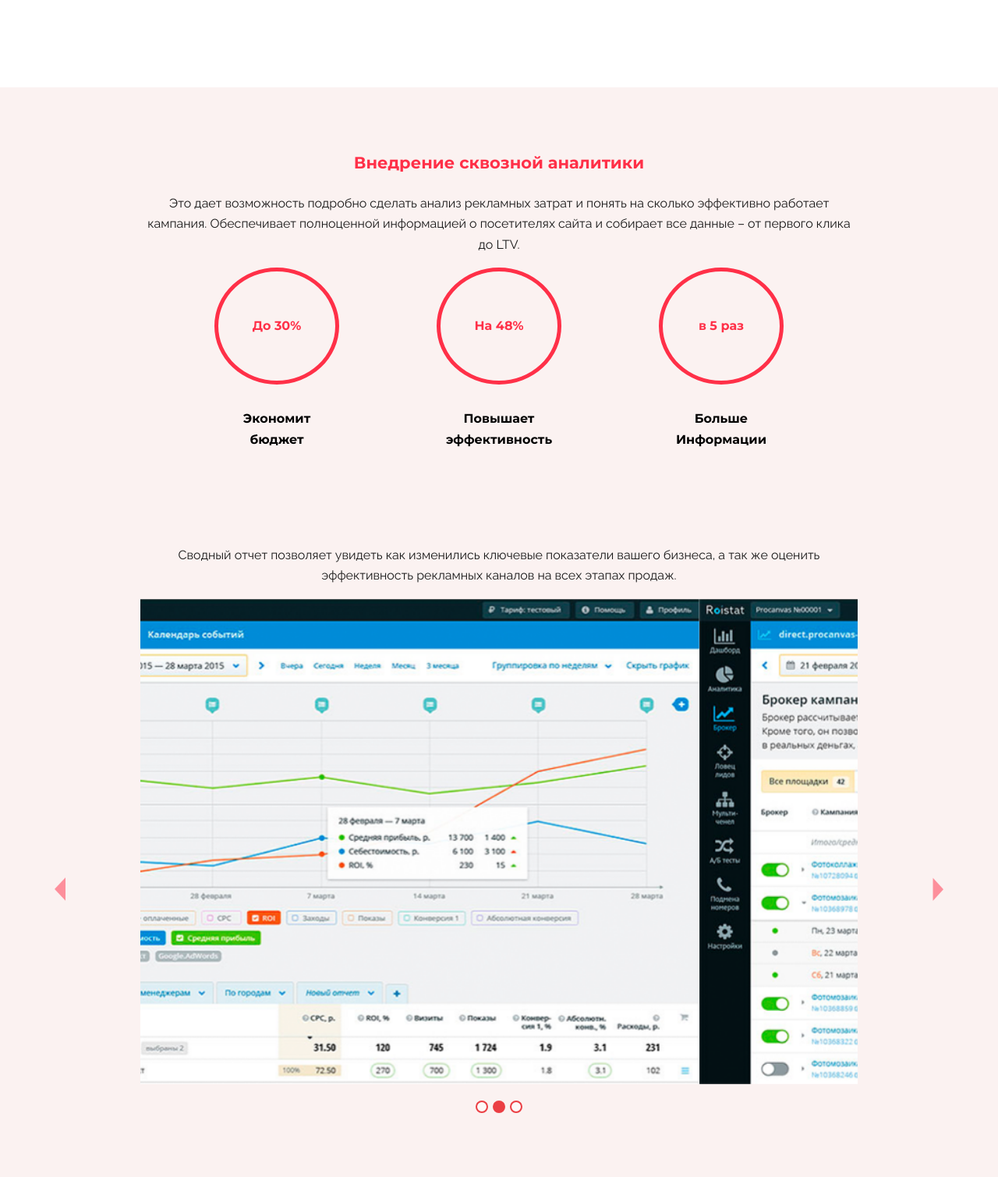
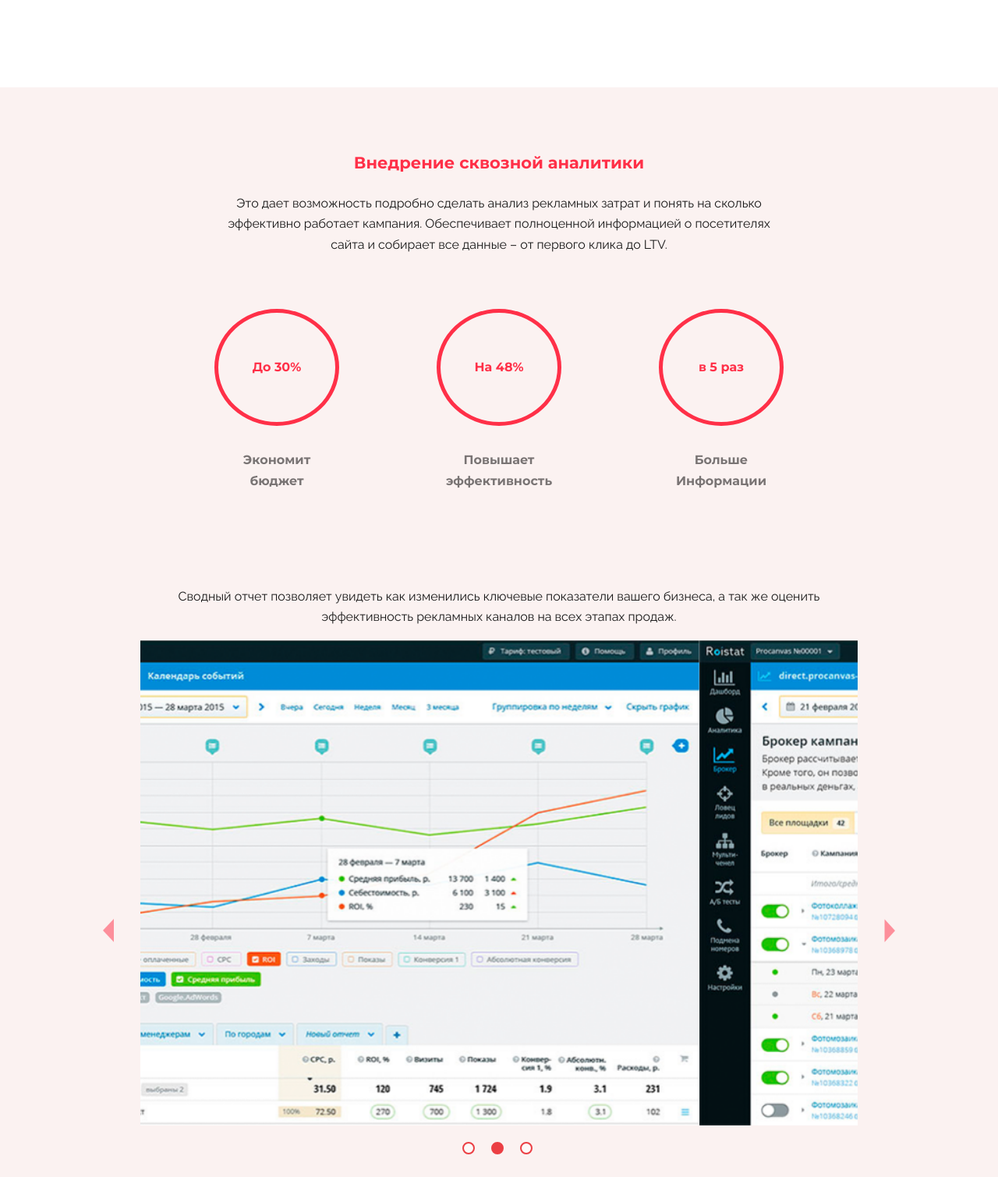
Before and after one commit to zinovyevaleks/TLSmedia_case_target, a website: page app/index.html in a window 1280 px wide. Shown: the part 3920-5429 px from the top of the page at 78% size. Drawn offline with Linux system fonts and the light colour scheme; a web font is replaced by a local one.

Commit message:
Стили шрифтов

```diff
--- a/app/index.html
+++ b/app/index.html
@@ -172,12 +172,11 @@
 
 			</div>
 		</div>
-
 	</section>
 	<section class="analytics">
 		<div class="container">
 			<div class="row justify-content-center">
-				<div class="col-10 text-center">
+				<div class="col-8 text-center">
 					<h3>Внедрение сквозной аналитики</h3>
 					<p>Это дает возможность подробно сделать анализ рекламных затрат и понять на сколько эффективно работает кампания. Обеспечивает полноценной информацией о посетителях сайта и собирает все данные – от первого клика до LTV.</p>
 				</div>
--- a/app/scss/_analytics.scss
+++ b/app/scss/_analytics.scss
@@ -16,6 +16,7 @@
     }
 
     .circle-block {
+        margin-top: 53px;
         margin-bottom: 106px;
     }
 
@@ -35,7 +36,7 @@
         &-description {
             text-align: center;
             font-family: 'Montserrat', sans-serif;
-      color: #000000;
+            color: #797474;
             font-weight: 700;
             text-align: center;
             margin-top: 31px;
@@ -45,10 +46,8 @@
     .carousel {
         margin-bottom: 122px;
 
-    &-control-prev-icon {
-      width: 21px;
-      height: 30px;
-      background-image: url("../img/Left_arrow.png");
+        &-control-next {
+            right: 62px;
         }
 
         &-control-next-icon {
@@ -56,6 +55,18 @@
             height: 30px;
             background-image: url("../img/Right_arrow.png");
         }
+
+        &-control-prev-icon {
+            width: 21px;
+            height: 30px;
+            background-image: url("../img/Left_arrow.png");
+        }
+
+        &-control-prev {
+            left: 62px;
+        }
+
+
 
         &-indicators {
             bottom: -53px;
@@ -72,7 +83,12 @@ height: 16px;
                 border-width: 2px;
                 border-style: solid;
                 border-color: #EB3F44;
+                margin-left: 18px;
+
+                &:first-child {
+                    margin-left: 0;
                 }
             }
         }
     }
+}
--- a/app/scss/_fonts.scss
+++ b/app/scss/_fonts.scss
@@ -1,4 +1,4 @@
 @import url("https://fonts.googleapis.com/css?family=Raleway:300,400,500,700,900");
 @import url("https://fonts.googleapis.com/css?family=Kodchasan");
-@import url("https://fonts.googleapis.com/css?family=Montserrat:700,900&subset=cyrillic");
+@import url("https://fonts.googleapis.com/css?family=Montserrat:400,700,900&subset=cyrillic");
 @import url("https://fonts.googleapis.com/css?family=Montserrat+Alternates:800i&subset=cyrillic");
--- a/app/scss/_footer.scss
+++ b/app/scss/_footer.scss
@@ -12,7 +12,7 @@
 
     p {
         font-family: "Montserrat", sans-serif;
-        font-size: 18px;
+        font-size: 16px;
         font-weight: 400;
         line-height: 25px;
     }
--- a/app/scss/_geotargeting.scss
+++ b/app/scss/_geotargeting.scss
@@ -11,6 +11,7 @@
   p {
     text-align: justify;
     text-align: center;
+    font-weight: 400;
   }
 
   img {
--- a/app/scss/_yandex-audience.scss
+++ b/app/scss/_yandex-audience.scss
@@ -1,6 +1,7 @@
 .yandex-audience {
     background-color: #FBF2F1;
     overflow: auto;
+
     h3 {
         font-family: 'Montserrat', sans-serif;
         color: #ff3048;
@@ -19,16 +20,16 @@
         margin-top: 127px;
         margin-bottom: 161px;
     }
+
     .figure-img {
         margin-bottom: 39px;
     }
 
     .figure-caption {
-
         width: 80%;
         margin: 0 auto;
         font-family: "Montserrat", sans-serif;
-color:  #000000;
+        color: #797474;
         font-size: 16px;
         font-weight: 700;
         text-align: center;
```
Also changed, not shown: app/css/main.min.css. Lines whose indentation alone changed are shown as unchanged.
